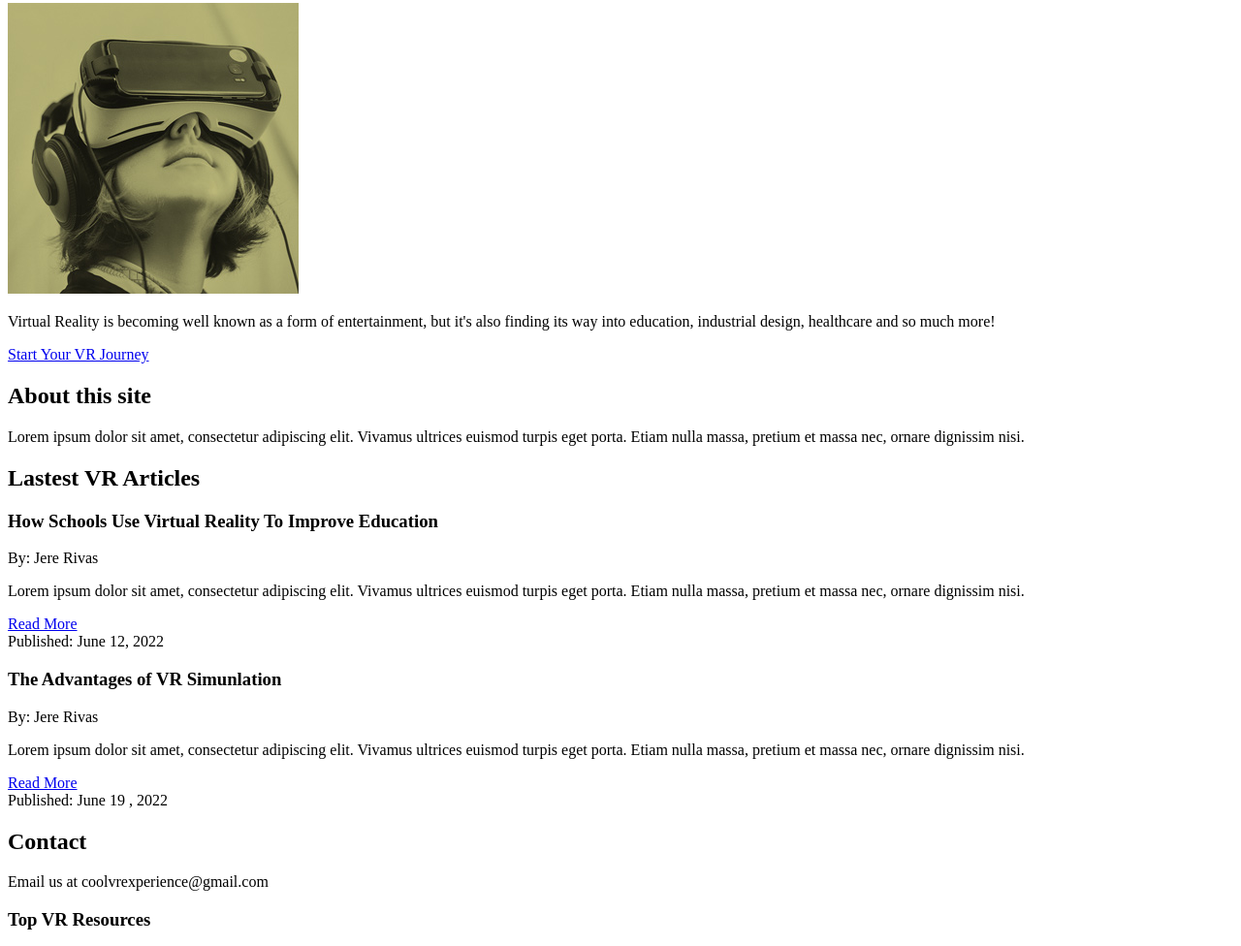
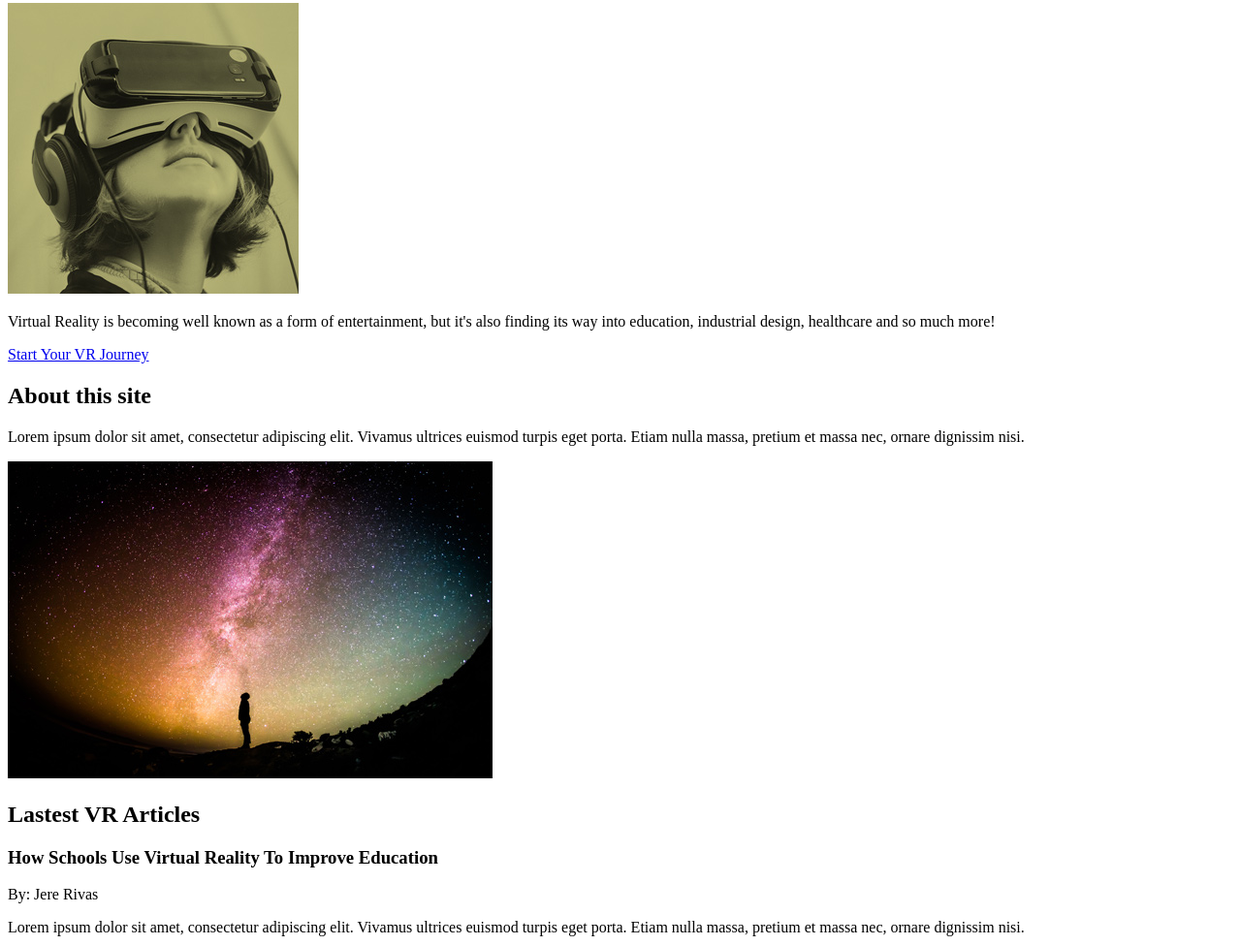
Before and after one commit to jeremiasrivas/html-basics, a plain HTML site: page index.html in a window 1280 px wide. Shown: the part 199-1175 px from the top of the page at 97% size. Drawn offline with Linux system fonts and the light colour scheme.

Commit message:
added title to vr-space.jpg in about this site section

```diff
--- a/index.html
+++ b/index.html
@@ -25,9 +25,11 @@
       <a href="https://teamtreehouse.com/vr" target="_blank">Start Your VR Journey</a>
      </div>
      <main>
+
       <section>
        <h2>About this site</h2>
        <p>Lorem ipsum dolor sit amet, consectetur adipiscing elit. Vivamus ultrices euismod turpis eget porta. Etiam nulla massa, pretium et massa nec, ornare dignissim nisi.</p>
+       <img src="img/vr-space.jpg" alt="man looking into space" title="VR users can explore places faraway">
       </section>
 
       <section>
```
